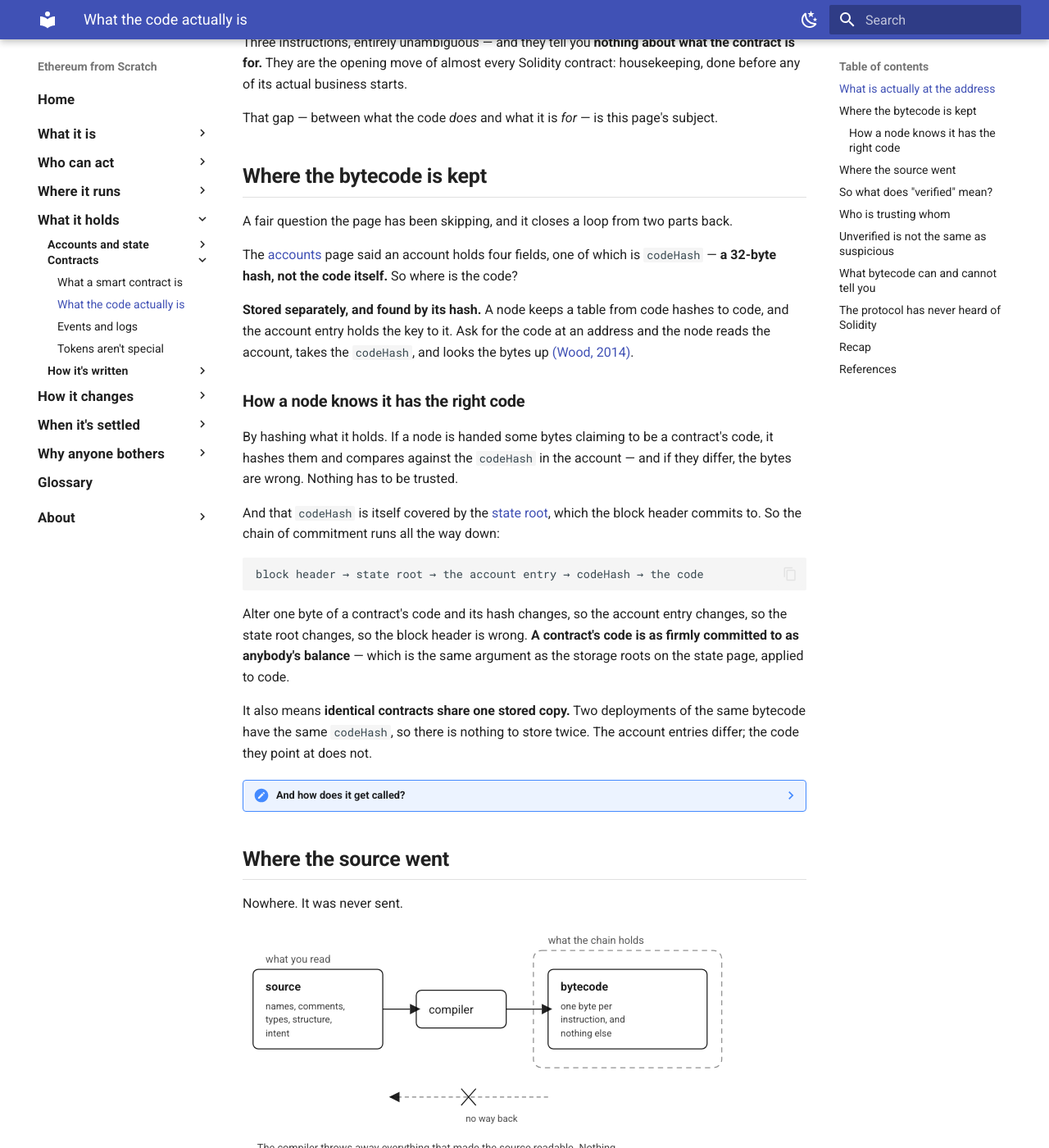
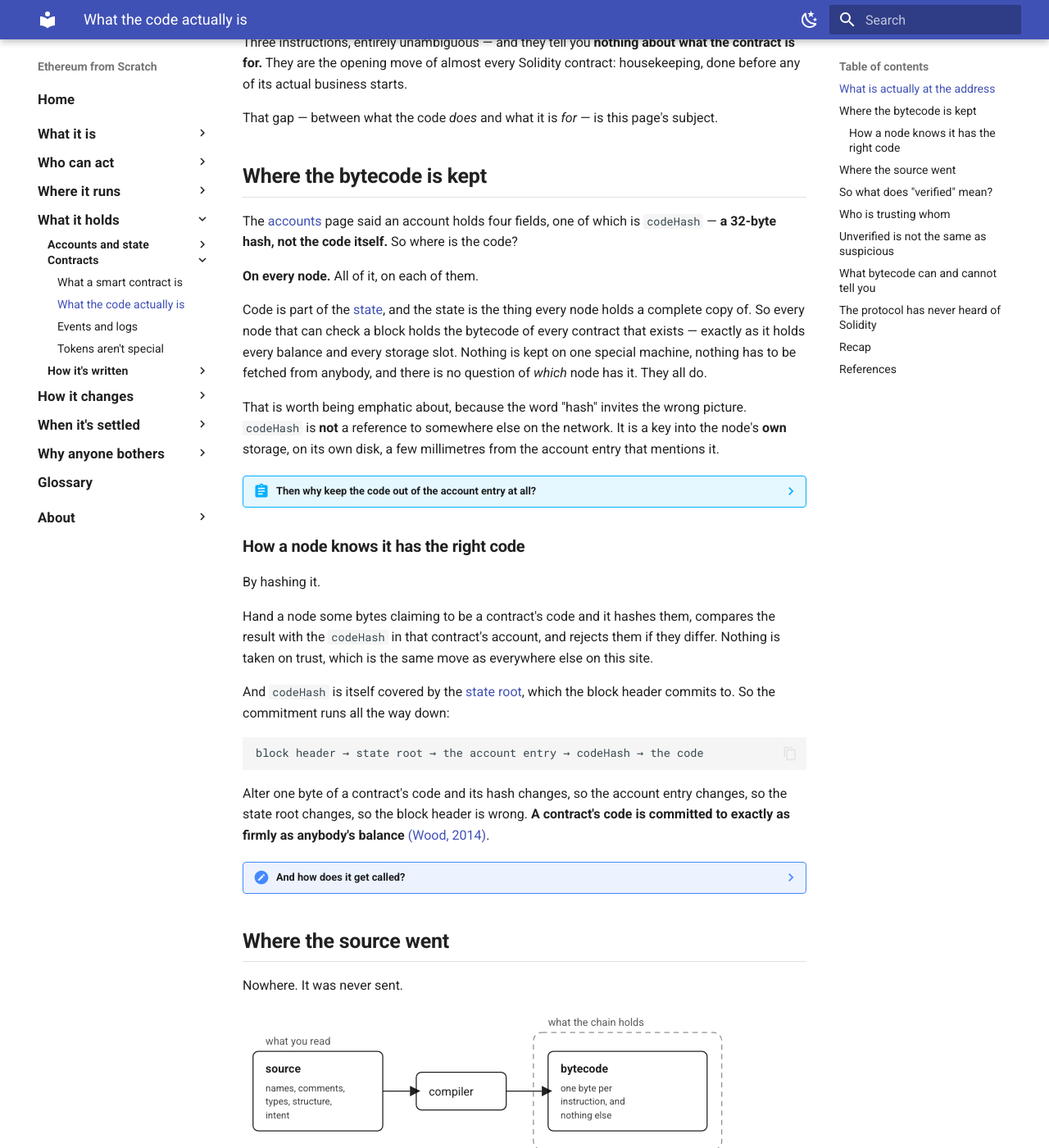
Before and after one commit to davide-stocco/ethereum-from-scratch, an MkDocs documentation site: the page built from docs/contracts/what-the-code-is.md, in a window 1280 px wide and 1400 px high, scrolled down 1102 px. Shown: the whole window at 82% size. Built offline with MkDocs 1.6.1 and Material for MkDocs 9.7.7, drawn with Linux system fonts in a browser that asks for light colours; some of the changed text lies outside the part shown.

Commit message:
Say plainly that every node holds every contract's code
The section implied the opposite. "Stored separately, and found by its
hash. A node keeps a table from code hashes to code" reads as though one
particular machine held the code and the hash were a reference to it -
which raises the reasonable question of which node, and has no answer
because the premise is wrong.

Code is part of the state, and every node holds a complete copy of the
state. So every node that can check a block holds the bytecode of every
contract that exists, exactly as it holds every balance. The section now
says so emphatically, and says why the wrong picture is tempting: the
word hash invites the idea of a reference somewhere else, when codeHash
is a key into the node's own storage, on its own disk, a few millimetres
from the account entry that mentions it.

Why the code sits outside the account entry at all moved into a
collapsed box, since it is a genuine question but a secondary one - the
entry stays a fixed size whatever the code's length, identical contracts
share one copy, and code never changes once deployed so it never needs
rewriting.

Also deleted the opening sentence as asked. "A fair question the page has
been skipping" was commentary on my own drafting rather than anything a
reader needs.

````diff
--- a/docs/contracts/what-the-code-is.md
+++ b/docs/contracts/what-the-code-is.md
@@ -50,25 +50,43 @@ That gap — between what the code *does* and what it is *for* — is this page'
 
 ## Where the bytecode is kept
 
-A fair question the page has been skipping, and it closes a loop from two parts back.
-
 The [accounts](../accounts/accounts.md) page said an account holds four fields, one of which is `codeHash` — **a 32-byte hash, not the code itself.** So where is the code?
 
-**Stored separately, and found by its hash.** A node keeps a table from code hashes to code, and the account entry holds the key to it. Ask for the code at an address and the node reads the account, takes the `codeHash`, and looks the bytes up [(Wood, 2014)](#ref-wood-2014).
+**On every node.** All of it, on each of them.
+
+Code is part of the [state](../accounts/state.md), and the state is the thing every node holds a complete copy of. So every node that can check a block holds the bytecode of every contract that exists — exactly as it holds every balance and every storage slot. Nothing is kept on one special machine, nothing has to be fetched from anybody, and there is no question of *which* node has it. They all do.
+
+That is worth being emphatic about, because the word "hash" invites the wrong picture. `codeHash` is **not** a reference to somewhere else on the network. It is a key into the node's **own** storage, on its own disk, a few millimetres from the account entry that mentions it.
+
+??? abstract "Then why keep the code out of the account entry at all?"
+
+    Three reasons, all about size.
+
+    **The entry stays small.** An account is four fields and must be a fixed,
+    tidy size whether its code is fifty bytes or fifty thousand. Holding a
+    32-byte hash achieves that; holding the code would not.
+
+    **Identical contracts share one copy.** Two deployments of the same
+    bytecode have the same `codeHash`, so there is nothing to store twice.
+    The account entries differ; the code they point at is one object.
+
+    **And code never changes.** Once deployed it is fixed, so unlike a balance
+    it never needs rewriting — which makes it exactly the sort of thing to
+    keep to one side and refer to, rather than carry around.
 
 ### How a node knows it has the right code
 
-By hashing what it holds. If a node is handed some bytes claiming to be a contract's code, it hashes them and compares against the `codeHash` in the account — and if they differ, the bytes are wrong. Nothing has to be trusted.
+By hashing it.
 
-And that `codeHash` is itself covered by the [state root](../accounts/state.md), which the block header commits to. So the chain of commitment runs all the way down:
+Hand a node some bytes claiming to be a contract's code and it hashes them, compares the result with the `codeHash` in that contract's account, and rejects them if they differ. Nothing is taken on trust, which is the same move as everywhere else on this site.
+
+And `codeHash` is itself covered by the [state root](../accounts/state.md), which the block header commits to. So the commitment runs all the way down:
 
 ```
 block header → state root → the account entry → codeHash → the code
 ```
 
-Alter one byte of a contract's code and its hash changes, so the account entry changes, so the state root changes, so the block header is wrong. **A contract's code is as firmly committed to as anybody's balance** — which is the same argument as the storage roots on the state page, applied to code.
-
-It also means **identical contracts share one stored copy.** Two deployments of the same bytecode have the same `codeHash`, so there is nothing to store twice. The account entries differ; the code they point at does not.
+Alter one byte of a contract's code and its hash changes, so the account entry changes, so the state root changes, so the block header is wrong. **A contract's code is committed to exactly as firmly as anybody's balance** [(Wood, 2014)](#ref-wood-2014).
 
 ??? note "And how does it get called?"
 
@@ -191,8 +209,8 @@ Every language that targets Ethereum is an arrangement among people outside the
 
 - Two things get called "the code": the **source** a person wrote, and the **bytecode** a compiler produced. Only the second has ever been on the chain.
 - A contract's code on-chain is **bytecode**: one byte per instruction, with constants between them. No names, no comments, no types.
-- The account entry holds only a **`codeHash`**; the code is stored separately and found by that hash. A node checks it has the right code by hashing what it holds.
-- `codeHash` is covered by the state root, so **a contract's code is committed to as firmly as anybody's balance** — and identical contracts share one stored copy.
+- **Every node holds every contract's code**, because code is part of the state. The account entry holds only a `codeHash`, which is a key into that node's own storage rather than a reference to anywhere else.
+- A node checks it has the right code by **hashing it** and comparing. `codeHash` is covered by the state root, so **a contract's code is committed to as firmly as anybody's balance** — and identical contracts share one stored copy.
 - **Source was never on the chain.** The compiler uses it and discards everything that made it readable, so the relationship is one-way: source gives bytecode, bytecode cannot give source.
 - Bytecode *is* readable as instructions and tells you nothing about purpose. The opening bytes of nearly every Solidity contract are memory bookkeeping.
 - **"Verified" means somebody produced source that compiles to exactly these bytes.** Strong evidence, performed off-chain by a party who chose to, and not a statement by the protocol.
````
